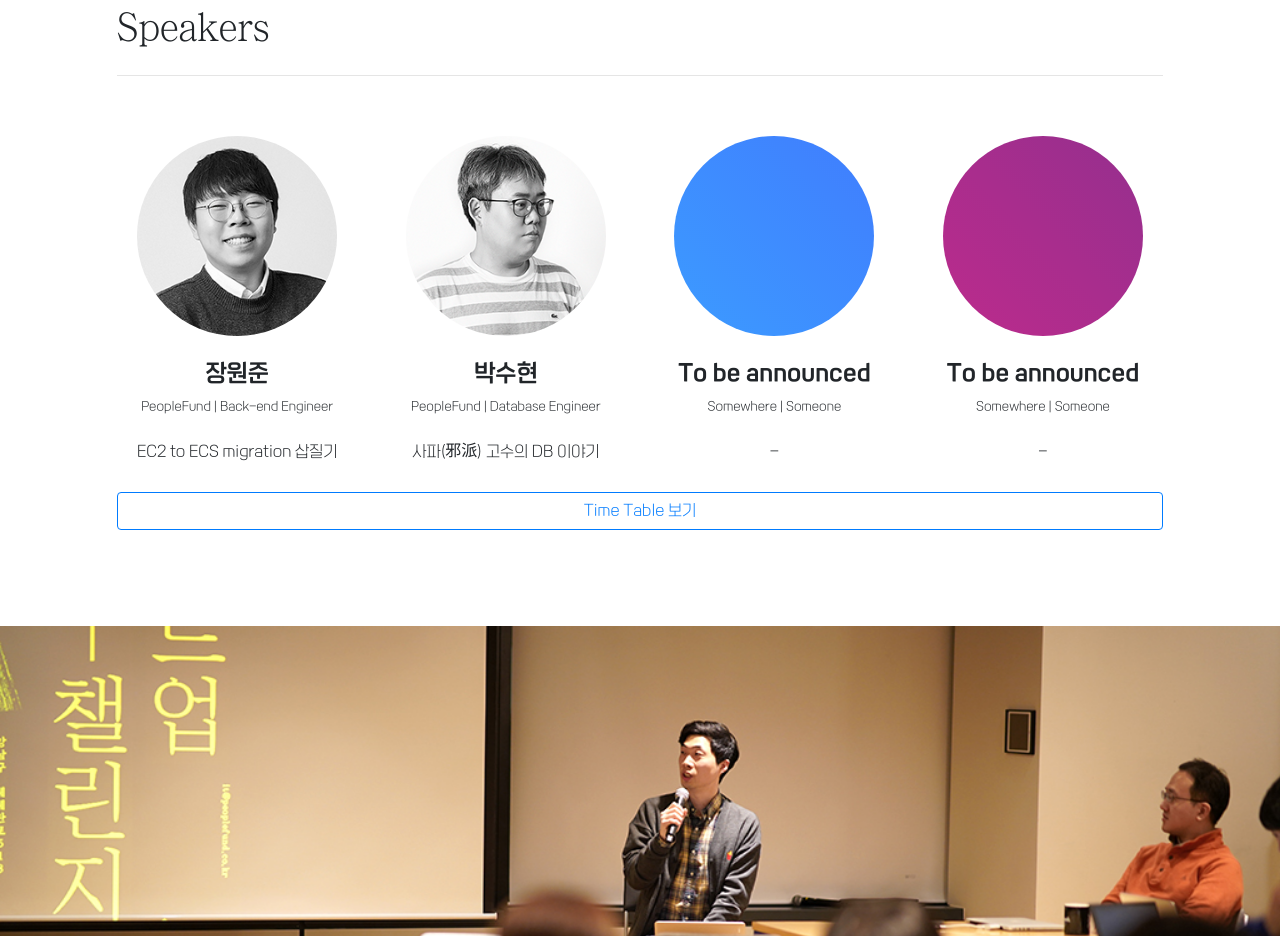
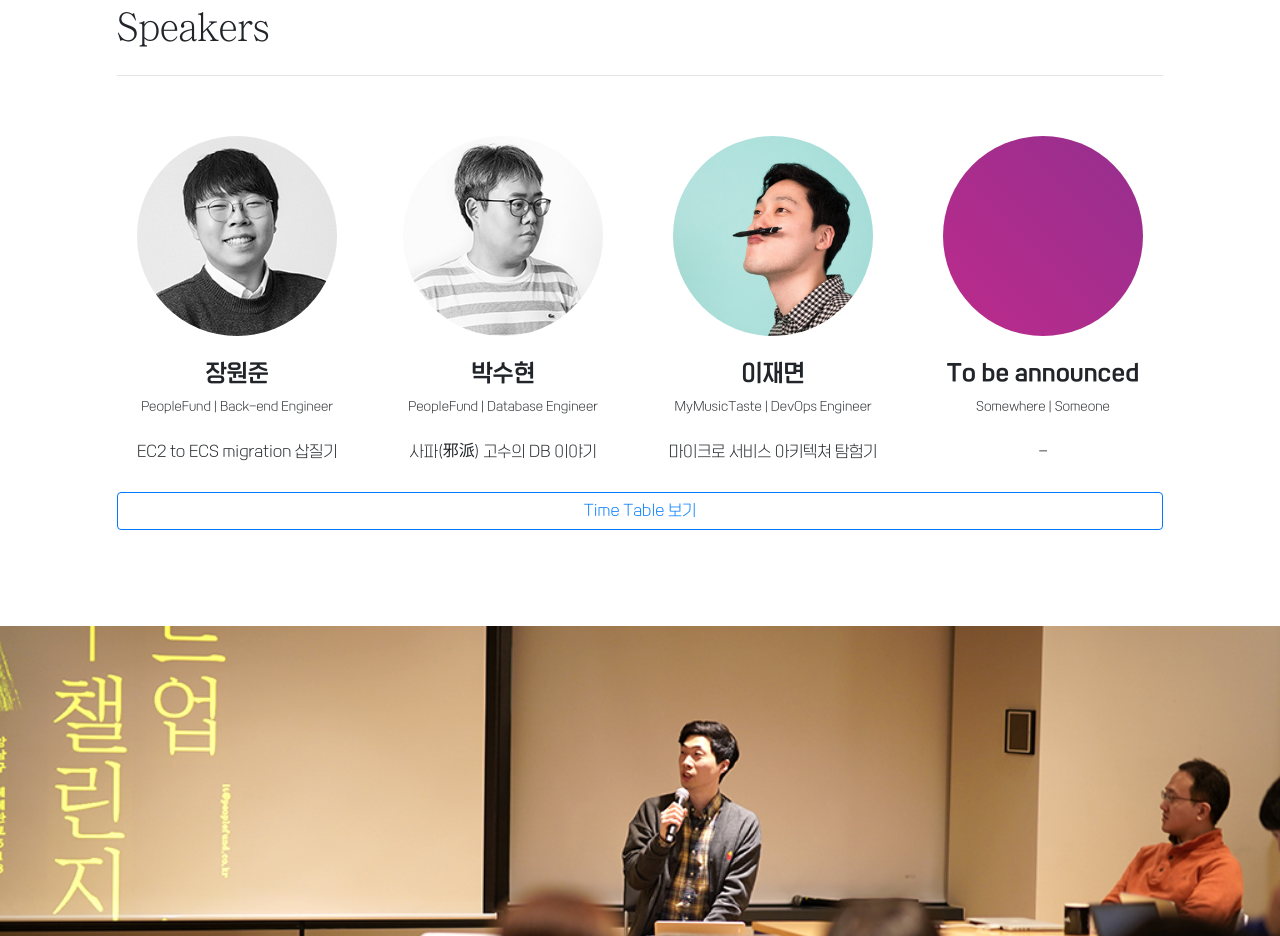
Before and after one commit to peoplefund-tech/startup-tech-challenge, a plain HTML site: page index.html in a window 1280 px wide. Shown: the part 979-1915 px from the top of the page. Drawn offline with Linux system fonts and the light colour scheme.

Commit message:
발표자 정보 및 발표 한분 추가

```diff
--- a/index.html
+++ b/index.html
@@ -137,13 +137,13 @@
                             <p>사파(邪派) 고수의 DB 이야기</p>
                         </li>
                         <li class="border-0 list-group-item d-flex flex-column align-items-center">
-                            <img class="profile" src="./resources/images/speakers/speaker-tobeannounced-1.png"
+                            <img class="profile" src="./resources/images/speakers/speaker-mmt-jaemyeonlee.png"
                                 alt="speaker-tobeannounced">
                             <div class="my-4 justify-content-center">
-                                <h4 class="pfont-b text-center">To be announced</h4>
-                                <small class="d-block text-center">Somewhere | Someone</small>
+                                <h4 class="pfont-b text-center">이재면</h4>
+                                <small class="d-block text-center">MyMusicTaste | DevOps Engineer</small>
                             </div>
-                            <p>-</p>
+                            <p>마이크로 서비스 아키텍쳐 탐험기</p>
                         </li>
                         <li class="border-0 list-group-item d-flex flex-column align-items-center">
                             <img class="profile" src="./resources/images/speakers/speaker-tobeannounced-2.png"
```
Also changed, not shown: time-table.html (+3 -3 lines), resources/images/speakers/speaker-mmt-jaemyeonlee.png (added).
